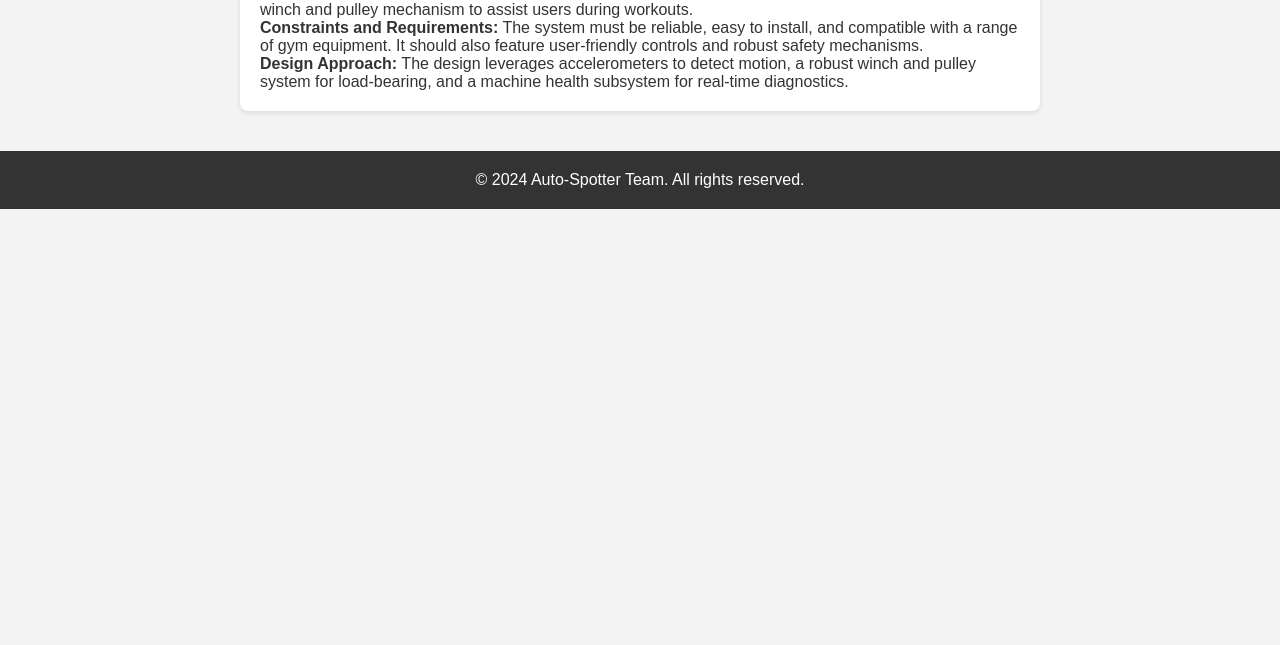
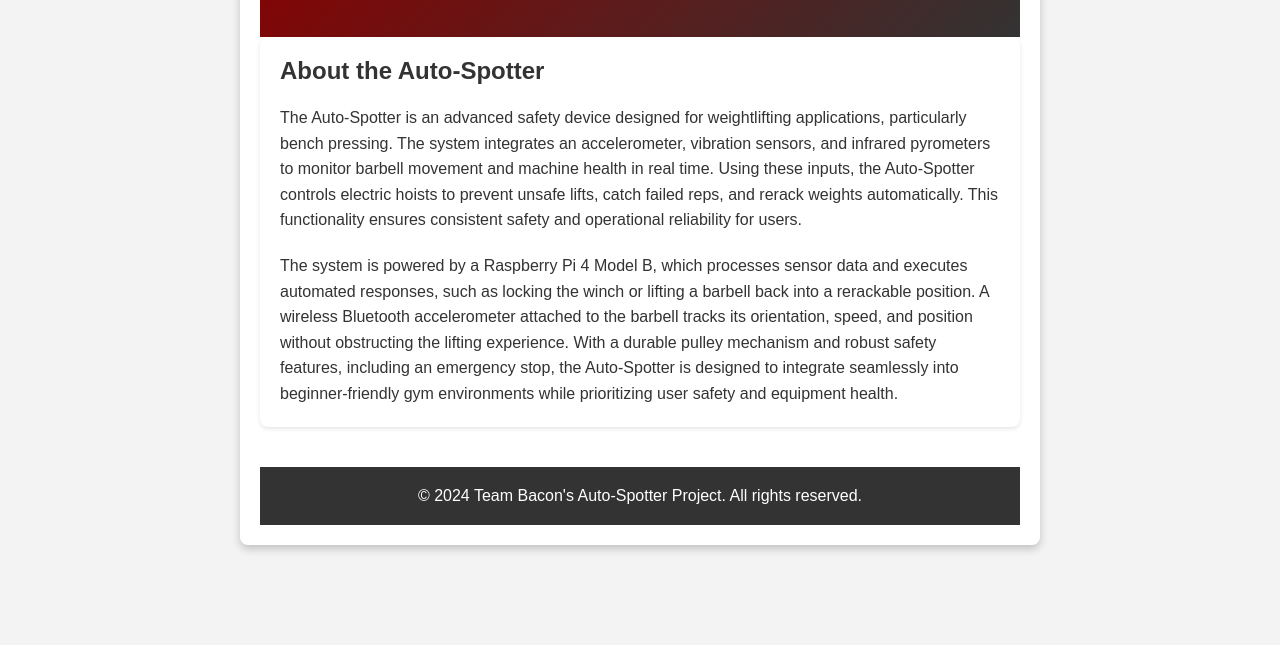
Before and after one commit to tgn41/autospotter.github.io, a plain HTML site: page description.html in a window 1280 px wide. Shown: the part 226-871 px from the top of the page. Before the commit the page ends 800 px from the top, so only its background shows below. Drawn offline with Linux system fonts and the light colour scheme.

Commit message:
Update description.html

```diff
--- a/description.html
+++ b/description.html
@@ -3,31 +3,45 @@
 <head>
   <meta charset="UTF-8">
   <meta name="viewport" content="width=device-width, initial-scale=1.0">
-  <title>Auto-Spotter - Project Description</title>
+  <title>Description</title>
   <link rel="stylesheet" href="styles.css">
 </head>
 <body>
+  <div class="container">
     <header>
-    <h1>Auto-Spotter Project</h1>
+      <h1>Project Description</h1>
       <nav>
         <ul>
           <li><a href="index.html">Homepage</a></li>
           <li><a href="description.html">Description</a></li>
           <li><a href="demos.html">Demos</a></li>
-        <li><a href="documentation.html">Documentation</a></li>
+          <li><a href="documents.html">Documents</a></li>
           <li><a href="code.html">Code</a></li>
           <li><a href="team.html">Meet the Team</a></li>
         </ul>
       </nav>
     </header>
+
     <main>
-    <h2>Project Description</h2>
-    <p><strong>Executive Summary:</strong> The Auto-Spotter is a state-of-the-art system designed to improve gym safety through automated spotting technology. It integrates advanced sensors, machine health diagnostics, and a winch and pulley mechanism to assist users during workouts.</p>
-    <p><strong>Constraints and Requirements:</strong> The system must be reliable, easy to install, and compatible with a range of gym equipment. It should also feature user-friendly controls and robust safety mechanisms.</p>
-    <p><strong>Design Approach:</strong> The design leverages accelerometers to detect motion, a robust winch and pulley system for load-bearing, and a machine health subsystem for real-time diagnostics.</p>
+      <h2>About the Auto-Spotter</h2>
+      <p style="margin-top: 20px; line-height: 1.6;">
+        The Auto-Spotter is an advanced safety device designed for weightlifting applications, particularly bench pressing.
+        The system integrates an accelerometer, vibration sensors, and infrared pyrometers to monitor barbell movement
+        and machine health in real time. Using these inputs, the Auto-Spotter controls electric hoists to prevent unsafe lifts,
+        catch failed reps, and rerack weights automatically. This functionality ensures consistent safety and operational reliability for users.
+      </p>
+      <p style="margin-top: 20px; line-height: 1.6;">
+        The system is powered by a Raspberry Pi 4 Model B, which processes sensor data and executes automated responses,
+        such as locking the winch or lifting a barbell back into a rerackable position. A wireless Bluetooth accelerometer
+        attached to the barbell tracks its orientation, speed, and position without obstructing the lifting experience.
+        With a durable pulley mechanism and robust safety features, including an emergency stop, the Auto-Spotter is designed to integrate
+        seamlessly into beginner-friendly gym environments while prioritizing user safety and equipment health.
+      </p>
     </main>
+
     <footer>
-    <p>&copy; 2024 Auto-Spotter Team. All rights reserved.</p>
+      <p>&copy; 2024 Team Bacon's Auto-Spotter Project. All rights reserved.</p>
     </footer>
+  </div>
 </body>
 </html>
```
Lines whose indentation alone changed are shown as unchanged.
